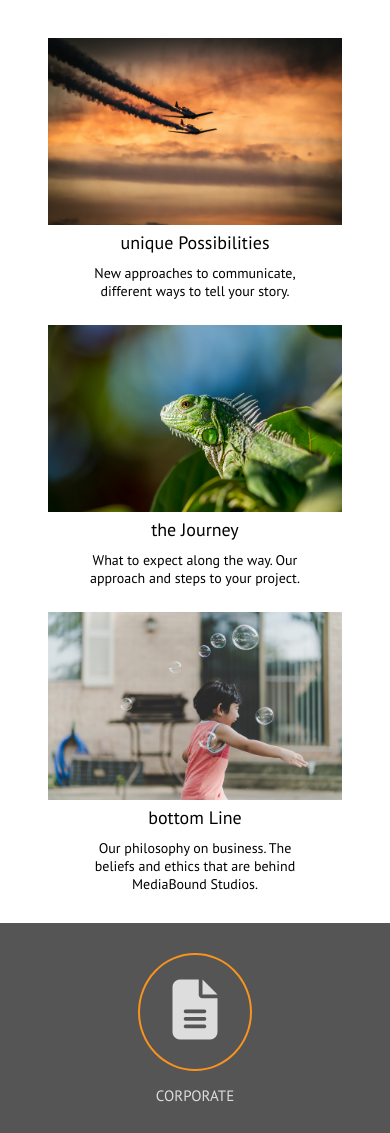
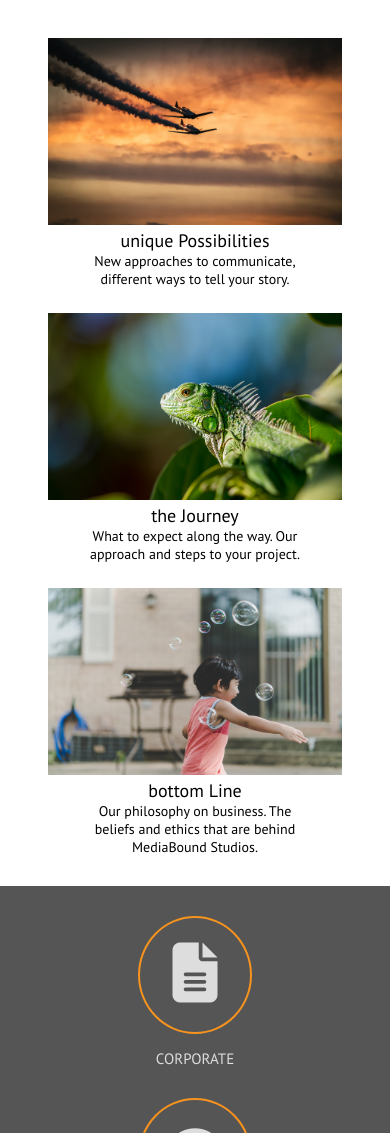
Before and after one commit to tsrahm/mediabound-studios, a PHP site: page /public_html/index.php in a window 390 px wide. Shown: the part 93-1226 px from the top of the page. Run offline with PHP 8.4, Linux system fonts and the light colour scheme; some libraries are stand-ins or nearby versions.

```diff
--- a/public_html/css/index.css
+++ b/public_html/css/index.css
@@ -293,13 +293,12 @@ li {
 .main-container-home .photo-container .photo-title {
   font-size: 18px;
   margin: 0;
-  padding-top: 6px;
+  padding-top: 1vw;
 }
 .main-container-home .photo-container .photo-description {
   width: 80%;
   font-size: 14px;
   margin: 0 auto;
-  padding-top: 10px;
 }
 
 /* Icon Section ---------------------------------------------------------- */
@@ -334,7 +333,7 @@ li {
   height: 6vw;
   border: solid 2px #f7931e;
   border-radius: 50%;
-  padding-top: 2vw;
+  padding-top: 1.8vw;
 }
 .icon-container-home .icon-container .content-icon:hover {
   color: #f7931e;
--- a/public_html/index.php
+++ b/public_html/index.php
@@ -15,10 +15,6 @@
     <link rel="shortcut icon" type="image/x-icon" href="">
     <link rel="stylesheet" type="text/css" href="<?= $siteroot; ?>/css/index.css">
     <script src="https://use.fontawesome.com/d343e84307.js"></script>
-<!--
-    <link rel="stylesheet" type="text/css" href="/css/bootstrap-custom2.min.css">
-    <script type="text/javascript" async="async" defer="defer" src="/application.js"></script>
--->
   </head>
   <body>
     <div class="container">
```
